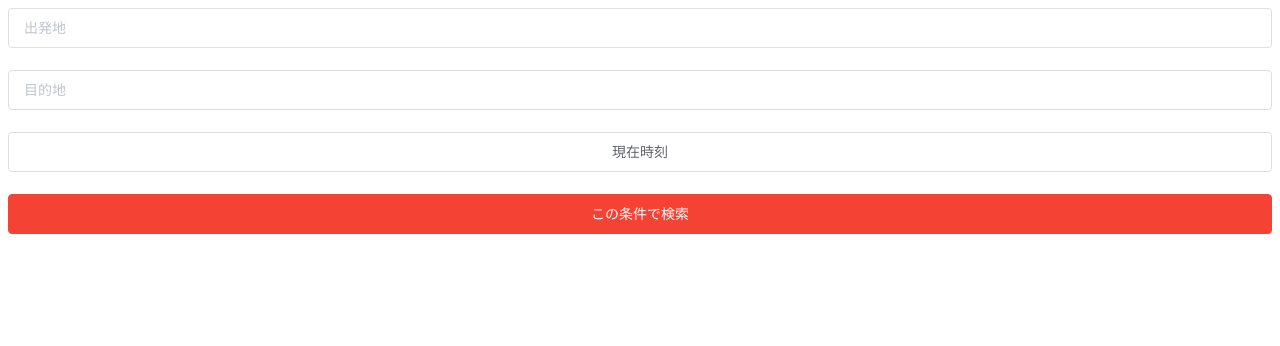
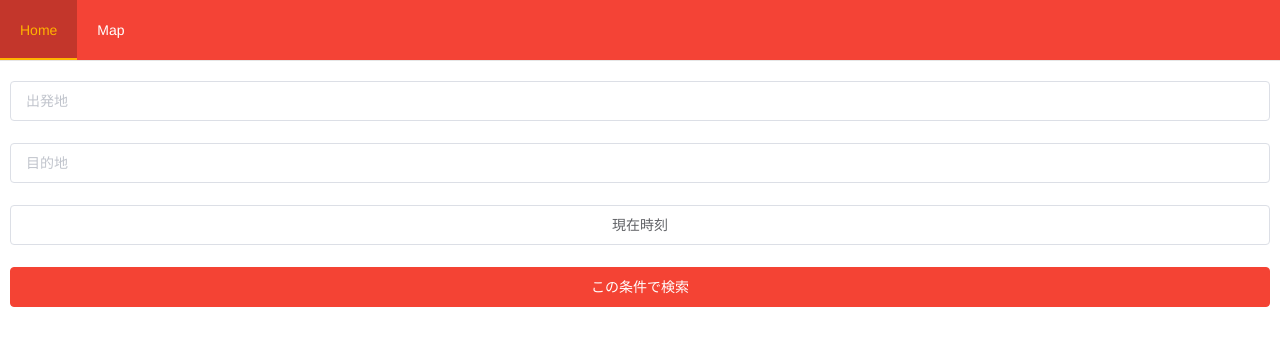
Before and after one commit to schktjm/atom-front, a Vue app: page / in a window 1280 px wide. Shown: the top 346 px of the page. Built offline with nearby package versions, Linux system fonts and the light colour scheme.

Commit message:
feature header

```diff
--- a/public/index.html
+++ b/public/index.html
@@ -10,6 +10,7 @@
   <style>
     body {
       height: 100%;
+      margin: 0;
     }
   </style>
 </head>
--- a/src/App.vue
+++ b/src/App.vue
@@ -1,8 +1,19 @@
 <template>
   <div id="app">
-    <router-view/>
+    <Header/>
+    <div class="page-body">
+      <router-view/>
+    </div>
   </div>
 </template>
+
+<script>
+    import Header from './components/Header'
+
+    export default {
+        components: {Header}
+    }
+</script>
 
 <style lang="scss">
   #app {
@@ -14,16 +25,8 @@
     height: 100%;
   }
 
-  #nav {
-    padding: 30px;
+  .page-body {
+    padding: 10px;
+  }
 
-    a {
-      font-weight: bold;
-      color: #2c3e50;
-
-      &.router-link-exact-active {
-        color: #42b983;
-      }
-    }
-  }
 </style>
--- /dev/null
+++ b/src/components/Header.vue
@@ -0,0 +1,29 @@
+<template>
+  <header style="margin-bottom: 10px;">
+    <el-menu :default-active="activeIndex" class="el-menu-demo" mode="horizontal" @select="handleSelect"
+             background-color="#f44336"
+             text-color="#fff"
+             active-text-color="#ffb300"
+             :router="true"
+    >
+      <el-menu-item index="/">Home</el-menu-item>
+      <el-menu-item index="/map">Map</el-menu-item>
+    </el-menu>
+  </header>
+</template>
+
+<script>
+    export default {
+        name: 'Header',
+        data() {
+            return {
+                activeIndex: '/'
+            }
+        },
+        methods: {
+            handleSelect(key, keyPath) {
+                console.log(key, keyPath);
+            }
+        }
+    }
+</script>
--- a/src/router.js
+++ b/src/router.js
@@ -25,6 +25,10 @@ export default new Router({
             path: '/test',
             name: 'test',
             component: () => import('./components/MoveCard')
+        },
+        {
+            path: '*',
+            component: Home
         }
     ]
 })
```
